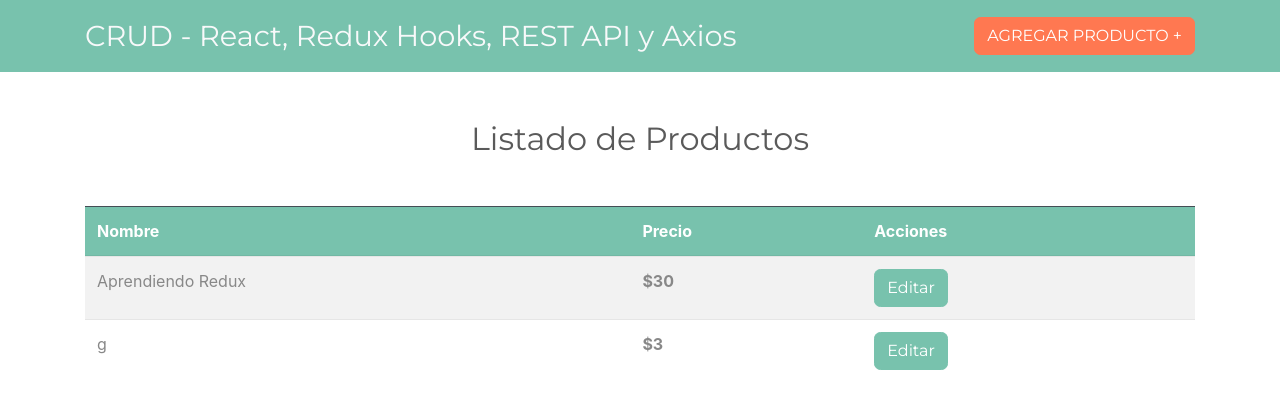
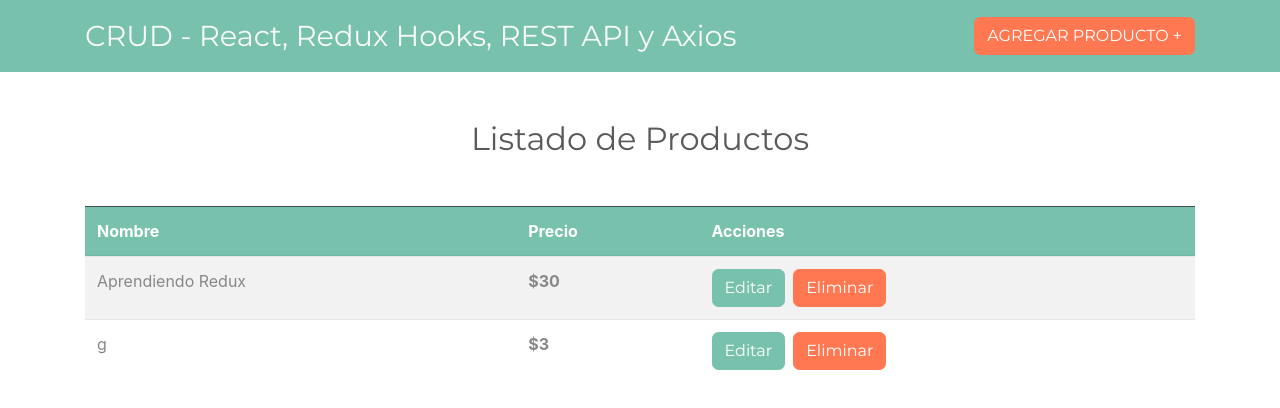
Before and after one commit to genarogg/sale-of-books-CRUD, a React (Create React App) app: page / in a window 1280 px wide. Shown: the top 408 px of the page. Built offline with nearby package versions, Linux system fonts and the light colour scheme; data requests are answered from the project's data file.

Commit message:
Productos

```diff
--- a/src/componentes/Producto.js
+++ b/src/componentes/Producto.js
@@ -13,6 +13,7 @@ const Producto = ({producto}) => {
 
                 Editar
                 </Link>
+                <button className="btn btn-danger">Eliminar</button>
             </td>
         </tr>
     )
```
